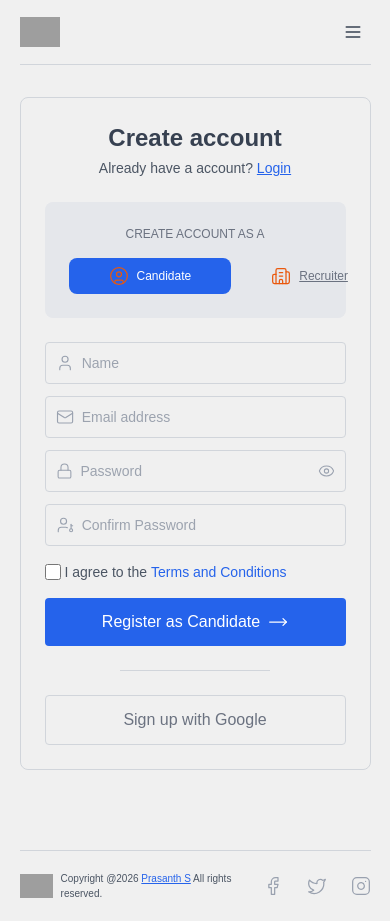
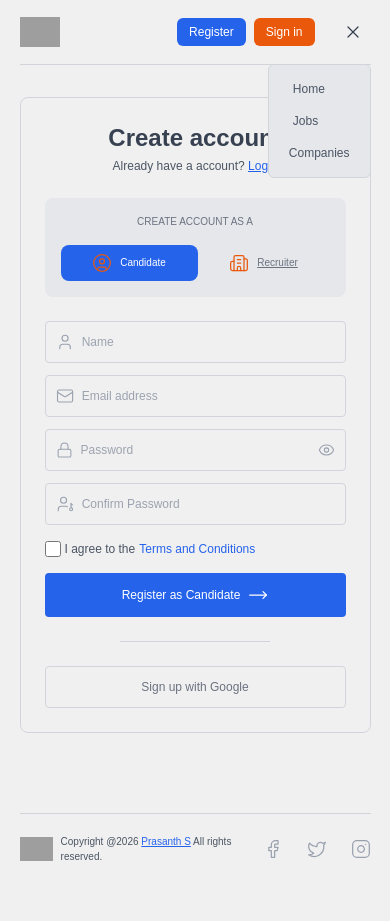
Before and after one commit to Dev-Kiddo/Job_Nest, a React (Vite) app in the folder client/: page /register/candidate-register in a window 390 px wide. Both pictures are taken after a click on the button "Toggle menu". After the commit the page ends 884 px from the top, so only its background shows below. Built offline with nearby package versions, Linux system fonts and the light colour scheme; grey boxes are pictures that could not be loaded; a web font is replaced by a local one.

Commit message:
fix: nav hamburger not working in small screen got fixed

```diff
--- a/client/src/components/IconBox.tsx
+++ b/client/src/components/IconBox.tsx
@@ -9,7 +9,7 @@ interface IconButtonProps {
 }
 
 function IconBox({ icon: Icon, count, label, bgColour = "white", animDelay }: IconButtonProps) {
-  console.log(animDelay);
+  // console.log(animDelay);
 
   return (
     <motion.div
--- a/client/src/components/NavBar.tsx
+++ b/client/src/components/NavBar.tsx
@@ -1,21 +1,42 @@
+import { Menu, X } from "lucide-react";
+import { useState } from "react";
 import { useSelector } from "react-redux";
 import { Link, NavLink } from "react-router-dom";
+import { motion } from "framer-motion";
 
 function NavBar() {
   const { currentUser } = useSelector((state) => state.user);
+  const [isMenuOpen, setIsMenuOpen] = useState(false);
+
+  const handleHamburger = function (e) {
+    e.preventDefault();
+
+    console.log("Clicked");
+    setIsMenuOpen((menu) => !menu);
+  };
 
   return (
     <header className="border-b border-gray-300">
       <nav>
-        <div className="h-16 flex items-center justify-between">
-          <Link className="flex items-center" to="/">
+        <div className="h-16 flex items-center justify-between gap-x-5">
+          <Link className="flex-1 items-center md:flex-initial" to="/">
             <img className="w-[40px]" alt="job-nest" src="https://res.cloudinary.com/dnbswhvko/image/upload/v1779207605/nest_lwdfi3.svg" />
           </Link>
 
-          <ul className="hidden lg:flex items-center gap-4">
+          {/* <ul className="hidden lg:flex items-center gap-4"> */}
+          <motion.ul
+            className={`${
+              isMenuOpen
+                ? "absolute top-16 right-[5%] flex flex-col gap-y-2 bg-gray-200 border border-gray-300 p-3 rounded-md font-medium z-10 drop-shadow-neutral-300 md:border-0 md:flex-row"
+                : "hidden"
+            } md:relative md:bg-transparent md:right-0 md:top-0 md:inline-flex md:space-x-8 md:mt-0`}
+            initial={{ opacity: 0, y: -10 }}
+            whileInView={{ opacity: 1, y: 0 }}
+            transition={{ duration: 0.5 }}
+          >
             <li>
               <NavLink
-                className={`px-3 py-2 rounded-md text-sm font-medium transition-colors text-gray-600 hover:bg-white active:bg-white focus:white [&.active]:bg-white [&.active]:text-orange-600`}
+                className={`block px-3 py-1 rounded-md text-xs font-medium transition-colors text-gray-600 hover:bg-white active:bg-white focus:white [&.active]:bg-white [&.active]:text-orange-600 lg:px-3 lg:py-2 lg:text-sm md:inline`}
                 to="/"
               >
                 Home
@@ -23,31 +44,23 @@ function NavBar() {
             </li>
             <li>
               <NavLink
-                className="px-3 py-2 rounded-md text-sm font-medium transition-colors text-gray-600 hover:text-blue-600 hover:bg-white [&.active]:bg-white [&.active]:text-orange-600"
+                className="block px-3 py-1 rounded-md text-xs font-medium transition-colors text-gray-600 hover:text-blue-600 hover:bg-white [&.active]:bg-white [&.active]:text-orange-600 lg:px-3 lg:py-2 lg:text-sm md:inline"
                 to="/jobs"
               >
                 Jobs
               </NavLink>
             </li>
-            {/* <li>
-              <NavLink
-                className="px-3 py-2 rounded-md text-sm font-medium transition-colors text-gray-600 hover:text-blue-600 hover:hover:bg-white [&.active]:bg-white [&.active]: text-blue-600"
-                to="/"
-              >
-                About
-              </NavLink>
-            </li> */}
             <li>
               <NavLink
-                className="px-3 py-2 rounded-md text-sm font-medium transition-colors text-gray-600 hover:text-blue-600 hover:hover:bg-white active:bg-white focus:white [&.active]:bg-white [&.active]:text-orange-600"
+                className="block px-2 py-1 rounded-md text-xs font-medium transition-colors text-gray-600 hover:text-blue-600 hover:hover:bg-white active:bg-white focus:white [&.active]:bg-white [&.active]:text-orange-600 lg:px-3 lg:py-2 lg:text-sm md:inline"
                 to="/companies"
               >
                 Companies
               </NavLink>
             </li>
-          </ul>
+          </motion.ul>
 
-          <div className="hidden lg:flex items-center gap-3">
+          <div className="flex lg:flex items-center gap-2 md:gap-3">
             {currentUser?.avatar ? (
               <Link to="/dashboard">
                 <img
@@ -59,35 +72,21 @@ function NavBar() {
               </Link>
             ) : (
               <>
-                <NavLink className="bg-blue-600 text-white px-3 py-1.5 rounded-md text-sm  hover:bg-blue-700 transition-colors font-medium" to="/register">
+                <NavLink className="bg-blue-600 text-white px-3 py-1.5 rounded-md text-xs  hover:bg-blue-700 transition-colors font-medium lg:text-sm" to="/register">
                   Register
                 </NavLink>
                 {/* <NavLink className="bg-orange-600 text-white px-3 py-1.5 rounded-md text-sm font-medium hover:bg-orange-700 transition-colors" to="/recruiter-login">
               Post a jobs
             </NavLink> */}
-                <NavLink className="bg-orange-600 text-white px-3 py-1.5 rounded-md text-sm font-medium hover:bg-orange-700 transition-colors" to="/login">
+                <NavLink className="bg-orange-600 text-white px-3 py-1.5 rounded-md text-xs font-medium hover:bg-orange-700 transition-colors lg:text-sm" to="/login">
                   Sign in
                 </NavLink>
               </>
             )}
           </div>
 
-          <button aria-label="Toggle menu" aria-expanded="false" className="lg:hidden p-2 rounded-md text-gray-700 hover:bg-gray-100 focus:outline-none">
-            <svg
-              xmlns="http://www.w3.org/2000/svg"
-              width="20"
-              height="20"
-              viewBox="0 0 24 24"
-              fill="none"
-              stroke="currentColor"
-              strokeWidth="2"
-              strokeLinecap="round"
-              strokeLinejoin="round"
-            >
-              <line x1="4" x2="20" y1="12" y2="12"></line>
-              <line x1="4" x2="20" y1="6" y2="6"></line>
-              <line x1="4" x2="20" y1="18" y2="18"></line>
-            </svg>
+          <button aria-label="Toggle menu" aria-expanded="false" className="md:hidden p-2 rounded-md text-gray-700 hover:bg-gray-100 focus:outline-none" onClick={handleHamburger}>
+            {isMenuOpen ? <X color="#374151" /> : <Menu color="#374151" />}
           </button>
         </div>
       </nav>
--- a/client/src/pages/CandidateRegister.tsx
+++ b/client/src/pages/CandidateRegister.tsx
@@ -82,7 +82,7 @@ const CandidateRegister = function () {
             <input
               id="name"
               placeholder="Name"
-              className="w-full outline-none text-sm bg-transparent placeholder-gray-400"
+              className="w-full outline-none bg-transparent placeholder-gray-400 text-xs lg:text-sm"
               type="text"
               value={payload.name}
               onChange={onChangeHandler}
@@ -94,7 +94,7 @@ const CandidateRegister = function () {
             <input
               id="email"
               placeholder="Email address"
-              className="w-full outline-none text-sm bg-transparent placeholder-gray-400"
+              className="w-full outline-none bg-transparent placeholder-gray-400 text-xs lg:text-sm"
               type="email"
               value={payload.email}
               onChange={onChangeHandler}
@@ -106,7 +106,7 @@ const CandidateRegister = function () {
             <input
               id="password"
               placeholder="Password"
-              className="w-full outline-none text-sm bg-transparent placeholder-gray-400"
+              className="w-full outline-none bg-transparent placeholder-gray-400 text-xs lg:text-sm"
               type={showPassword ? "text" : "password"}
               value={payload.password}
               onChange={onChangeHandler}
@@ -120,7 +120,7 @@ const CandidateRegister = function () {
             <input
               id="confirmPassword"
               placeholder="Confirm Password"
-              className="w-full outline-none text-sm bg-transparent placeholder-gray-400"
+              className="w-full outline-none bg-transparent placeholder-gray-400 text-xs lg:text-sm"
               type="password"
               value={payload.confirmPassword}
               onChange={onChangeHandler}
@@ -129,13 +129,16 @@ const CandidateRegister = function () {
           </div>
         </div>
 
-        <label className="flex items-center gap-1 cursor-pointer text-sm text-gray-600">
+        <label className="flex items-center gap-1 cursor-pointer text-gray-600 text-xs lg:text-sm">
           <input id="terms-checkbox" className="h-4 w-4 text-blue-600 rounded border-gray-300" type="checkbox" />I agree to the{" "}
           <a className="text-blue-600 hover:underline" href="/terms" data-discover="true">
             Terms and Conditions
           </a>
         </label>
-        <button type="submit" className="w-full bg-blue-600 text-white py-3 px-4 rounded hover:bg-blue-700 transition flex justify-center items-center gap-2 cursor-pointer ">
+        <button
+          type="submit"
+          className="w-full bg-blue-600 text-white py-3 px-4 rounded hover:bg-blue-700 transition flex justify-center items-center gap-2 cursor-pointer text-xs lg:text-sm "
+        >
           Register as Candidate {loading ? <Loader size="4" margin="2" /> : <MoveRight color="#fff" />}
         </button>
 
@@ -145,7 +148,7 @@ const CandidateRegister = function () {
 
         <button
           type="submit"
-          className="w-full bg-neutral text-gray-500 border border-gray-300 py-3 px-4 rounded hover:bg-gray-300 hover:text-gray-600 transition flex justify-center items-center cursor-pointer"
+          className="w-full bg-neutral text-gray-500 border border-gray-300 py-3 px-4 rounded hover:bg-gray-300 hover:text-gray-600 transition flex justify-center items-center cursor-pointer text-xs lg:text-sm"
           onClick={(e) => onOauthHandler(e)}
         >
           Sign up with Google
--- a/client/src/pages/Register.tsx
+++ b/client/src/pages/Register.tsx
@@ -16,32 +16,32 @@ function Register() {
       >
         <div className="text-center mb-6">
           <h1 className="text-2xl font-semibold text-gray-700 mb-1">Create account</h1>
-          <p className="text-sm text-gray-600">
+          <p className="text-xs text-gray-600 lg:text-sm">
             Already have a account?{" "}
             <Link className="text-blue-600  underline font-medium" to="/login">
               Login
             </Link>
           </p>
 
-          <div className="w-full bg-gray-200 p-6 rounded-lg mx-auto mt-6">
-            <p className="text-xs text-center text-gray-500 uppercase">Create account as a</p>
+          <div className="w-full bg-gray-200 p-4 rounded-lg mx-auto mt-6 lg:p-6">
+            <p className="text-[10px] text-center text-gray-500 uppercase lg:text-xs">Create account as a</p>
 
-            <div className="flex items-center justify-between mt-4">
+            <div className="w-full flex items-center justify-between mt-4">
               <NavLink
-                className="flex-grow text-sm px-10 py-2 text-gray-500 underline  rounded-lg [&.active]:bg-blue-600 [&.active]:no-underline [&.active]:text-white"
+                className="flex-grow text-sm px-4 py-2 text-gray-500 underline  rounded-lg [&.active]:bg-blue-600 [&.active]:no-underline [&.active]:text-white lg:px-10"
                 to="candidate-register"
               >
-                <span className="flex gap-2 items-center justify-center text-xs">
+                <span className="flex gap-2 items-center justify-center text-[10px] lg:text-xs">
                   <CircleUser color="#ea580c" />
                   Candidate
                 </span>
               </NavLink>
 
               <NavLink
-                className="flex-grow text-sm px-10 py-2 text-gray-500 underline  rounded-lg [&.active]:bg-blue-600 [&.active]:no-underline [&.active]:text-white"
+                className="flex-grow text-sm px-4 py-2 text-gray-500 underline  rounded-lg [&.active]:bg-blue-600 [&.active]:no-underline [&.active]:text-white lg:px-10"
                 to="recruiter-register"
               >
-                <span className="flex gap-2 items-center justify-center text-xs">
+                <span className="flex gap-2 items-center justify-center text-[10px] lg:text-xs">
                   <Building2 color="#ea580c" />
                   Recruiter
                 </span>
```
Also changed, not shown: client/src/components/CandidatesAppliedList.tsx (+18 -1 lines), client/src/components/JobListView.tsx (+14 -1 lines), client/src/pages/RecruiterRegister.tsx (+9 -6 lines).
